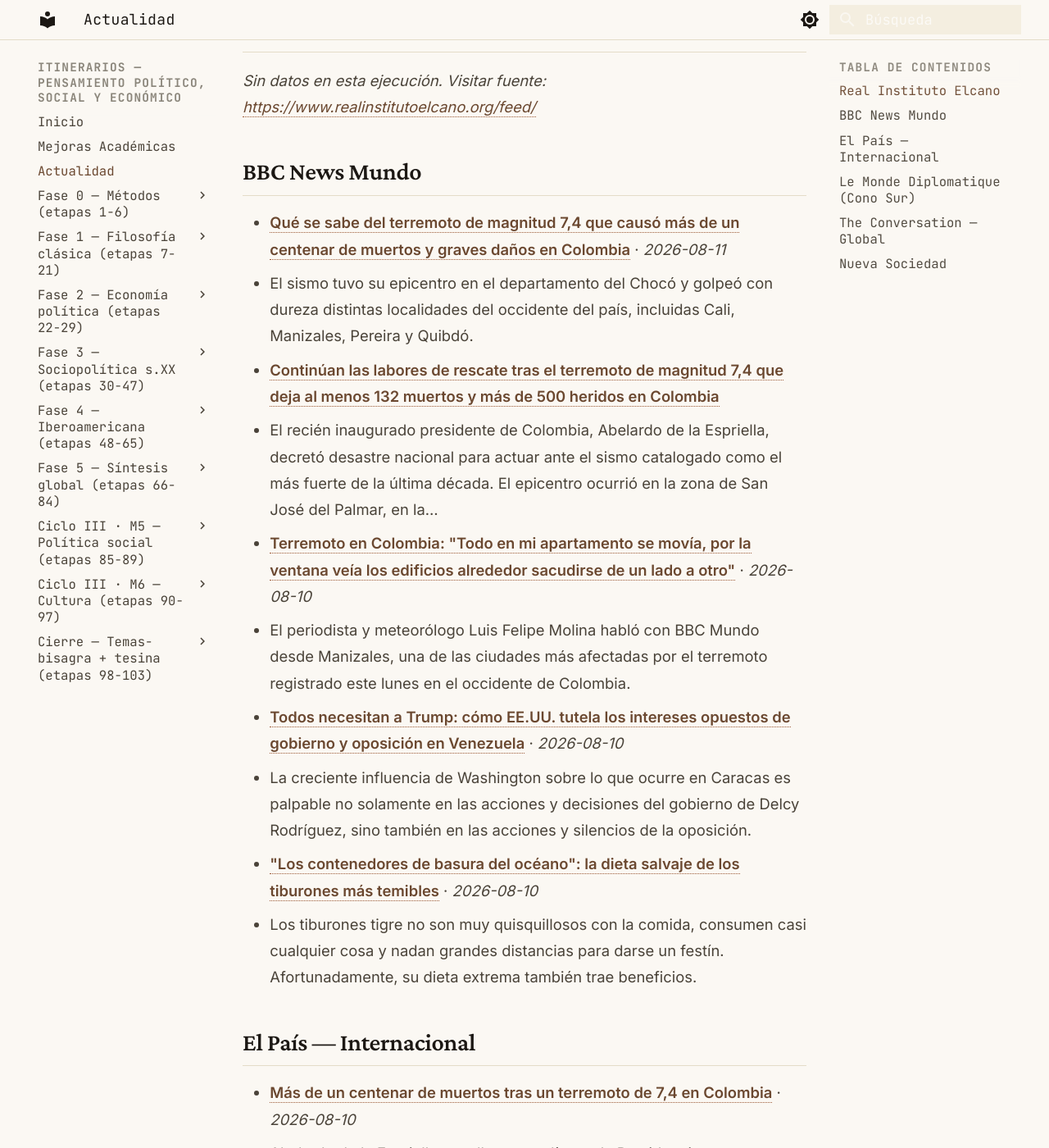
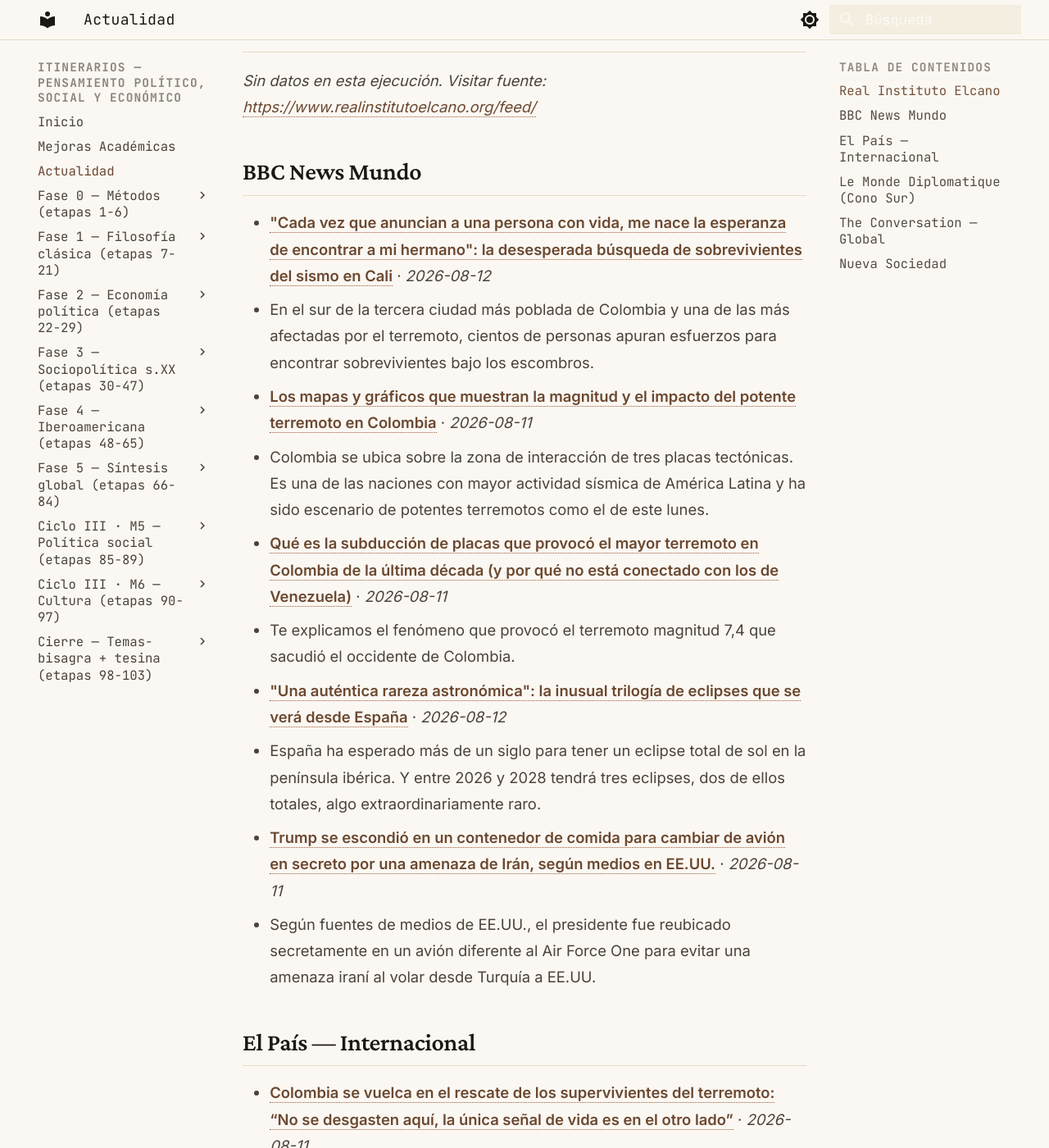
Before and after one commit to MrSpagVi/Curso, an MkDocs documentation site: the page built from docs/actualidad.md, in a window 1280 px wide and 1400 px high, scrolled down 643 px. Shown: the whole window at 82% size. Built offline with MkDocs 1.6.1 and Material for MkDocs 9.7.7, drawn with Linux system fonts in a browser that asks for light colours; some of the changed text lies outside the part shown.

Commit message:
auto: actualidad 2026-08-12

```diff
--- a/docs/actualidad.md
+++ b/docs/actualidad.md
@@ -6,7 +6,7 @@ title: Actualidad
 
 Últimos titulares de fuentes que dictan agenda en ciencia política y geopolítica. Actualizado automáticamente cada día (vía GitHub Actions).
 
-_Última actualización: 2026-08-11 06:51 UTC_
+_Última actualización: 2026-08-12 07:10 UTC_
 
 !!! tip "Ritual mensual — #actualidad"
     El último sábado de cada mes: agarrá **un** titular de los de abajo y escribí **300 palabras** aplicándole **2 autores** del último mes que leíste. ¿Qué diría cada uno? ¿En qué chocan? No resumas la noticia — usala como caso para pensar con las herramientas que venís construyendo. Guardá el texto con el tag `#actualidad` en tu sistema de notas. Esto convierte la teoría en criterio sobre la coyuntura: el objetivo del plan no es citar a Maquiavelo, es leer el presente con él.
@@ -17,25 +17,25 @@ _Sin datos en esta ejecución. Visitar fuente: [https://www.realinstitutoelcano.
 
 ## BBC News Mundo
 
-- **[Qué se sabe del terremoto de magnitud 7,4 que causó más de un centenar de muertos y graves daños en Colombia](https://www.bbc.com/mundo/articles/cjd4824d9ljo?at_medium=RSS&at_campaign=rss)** · *2026-08-11*
-  - El sismo tuvo su epicentro en el departamento del Chocó y golpeó con dureza distintas localidades del occidente del país, incluidas Cali, Manizales, Pereira y Quibdó.
-- **[Continúan las labores de rescate tras el terremoto de magnitud 7,4 que deja al menos 132 muertos y más de 500 heridos en Colombia](https://www.bbc.co.uk/mundo/live/ck87nw81jv2qt?at_medium=RSS&at_campaign=rss)**
-  - El recién inaugurado presidente de Colombia, Abelardo de la Espriella, decretó desastre nacional para actuar ante el sismo catalogado como el más fuerte de la última década. El epicentro ocurrió en la zona de San José del Palmar, en la…
-- **[Terremoto en Colombia: "Todo en mi apartamento se movía, por la ventana veía los edificios alrededor sacudirse de un lado a otro"](https://www.bbc.com/mundo/articles/c70g5e58k24o?at_medium=RSS&at_campaign=rss)** · *2026-08-10*
-  - El periodista y meteorólogo Luis Felipe Molina habló con BBC Mundo desde Manizales, una de las ciudades más afectadas por el terremoto registrado este lunes en el occidente de Colombia.
-- **[Todos necesitan a Trump: cómo EE.UU. tutela los intereses opuestos de gobierno y oposición en Venezuela](https://www.bbc.com/mundo/articles/ce8l6xj85ppo?at_medium=RSS&at_campaign=rss)** · *2026-08-10*
-  - La creciente influencia de Washington sobre lo que ocurre en Caracas es palpable no solamente en las acciones y decisiones del gobierno de Delcy Rodríguez, sino también en las acciones y silencios de la oposición.
-- **["Los contenedores de basura del océano": la dieta salvaje de los tiburones más temibles](https://www.bbc.com/mundo/articles/c629njdr2ypo?at_medium=RSS&at_campaign=rss)** · *2026-08-10*
-  - Los tiburones tigre no son muy quisquillosos con la comida, consumen casi cualquier cosa y nadan grandes distancias para darse un festín. Afortunadamente, su dieta extrema también trae beneficios.
+- **["Cada vez que anuncian a una persona con vida, me nace la esperanza de encontrar a mi hermano": la desesperada búsqueda de sobrevivientes del sismo en Cali](https://www.bbc.com/mundo/articles/c75gk07kr79o?at_medium=RSS&at_campaign=rss)** · *2026-08-12*
+  - En el sur de la tercera ciudad más poblada de Colombia y una de las más afectadas por el terremoto, cientos de personas apuran esfuerzos para encontrar sobrevivientes bajo los escombros.
+- **[Los mapas y gráficos que muestran la magnitud y el impacto del potente terremoto en Colombia](https://www.bbc.com/mundo/articles/c9985j8x59no?at_medium=RSS&at_campaign=rss)** · *2026-08-11*
+  - Colombia se ubica sobre la zona de interacción de tres placas tectónicas. Es una de las naciones con mayor actividad sísmica de América Latina y ha sido escenario de potentes terremotos como el de este lunes.
+- **[Qué es la subducción de placas que provocó el mayor terremoto en Colombia de la última década (y por qué no está conectado con los de Venezuela)](https://www.bbc.com/mundo/articles/cre41wdd4qeo?at_medium=RSS&at_campaign=rss)** · *2026-08-11*
+  - Te explicamos el fenómeno que provocó el terremoto magnitud 7,4 que sacudió el occidente de Colombia.
+- **["Una auténtica rareza astronómica": la inusual trilogía de eclipses que se verá desde España](https://www.bbc.com/mundo/articles/cddjg74l8q9o?at_medium=RSS&at_campaign=rss)** · *2026-08-12*
+  - España ha esperado más de un siglo para tener un eclipse total de sol en la península ibérica. Y entre 2026 y 2028 tendrá tres eclipses, dos de ellos totales, algo extraordinariamente raro.
+- **[Trump se escondió en un contenedor de comida para cambiar de avión en secreto por una amenaza de Irán, según medios en EE.UU.](https://www.bbc.com/mundo/articles/c24m8ymgz7ro?at_medium=RSS&at_campaign=rss)** · *2026-08-11*
+  - Según fuentes de medios de EE.UU., el presidente fue reubicado secretamente en un avión diferente al Air Force One para evitar una amenaza iraní al volar desde Turquía a EE.UU.
 
 ## El País — Internacional
 
-- **[Más de un centenar de muertos tras un terremoto de 7,4 en Colombia](https://elpais.com/america-colombia/2026-08-10/un-fuerte-temblor-sacude-colombia.html)** · *2026-08-10*
-  - Abelardo de la Espriella, que lleva tres días en la Presidencia, convoca a un Plan de Mando Unificado para coordinar la atención
-- **[Estados Unidos y México tienden la mano a Colombia y ofrecen enviar ayuda tras el terremoto](https://elpais.com/mexico/2026-08-10/estados-unidos-y-mexico-tienden-la-mano-a-colombia-y-ofrecen-enviar-ayuda-tras-el-terremoto.html)** · *2026-08-11*
-  - Marco Rubio y Claudia Sheinbaum se solidarizan con las víctimas del sismo de 7,4 que ha dejado más de un centenar de fallecidos
-- **[Italia y Dinamarca vinculan la “inmigración descontrolada” con la delincuencia y piden centros de deportación tras la crisis de Ceuta](https://elpais.com/internacional/2026-08-10/italia-y-dinamarca-rechazan-la-inmigracion-descontrolada-y-piden-centros-de-deportacion.html)** · *2026-08-10*
-  - La primera ministra italiana, Giorgia Meloni, y su homóloga danesa, Mette Frederiksen, publican un comunicado en el que afirman que los inmigrantes sin papeles cometen “delitos violentos”, “narcotráfico” y “violencia sexual”
+- **[Colombia se vuelca en el rescate de los supervivientes del terremoto: “No se desgasten aquí, la única señal de vida es en el otro lado”](https://elpais.com/america-colombia/2026-08-11/colombia-se-vuelca-en-el-rescate-de-los-supervivientes-del-terremoto-no-se-desgasten-aqui-la-unica-senal-de-vida-es-en-el-otro-lado.html)** · *2026-08-11*
+  - El sismo de magnitud 7,4 deja más de dos centenares de muertos en un país que lanza un despliegue urgente de bomberos, militares y vecinos
+- **[Colombia en las 72 horas tras el terremoto: despliegue desigual y titubeos ante el auxilio internacional](https://elpais.com/america-colombia/2026-08-12/colombia-en-las-72-horas-tras-el-terremoto-despliegue-desigual-y-titubeos-ante-el-auxilio-internacional.html)** · *2026-08-12*
+  - Continúan los operativos de rescate para tratar de encontrar a las cerca de 200 personas que aún permanecen desaparecidas
+- **[Dos terremotos, dos respuestas: las reacciones de Venezuela y Colombia a la tragedia](https://elpais.com/america-colombia/2026-08-12/dos-terremotos-dos-respuestas-las-reacciones-de-venezuela-y-colombia-a-la-tragedia.html)** · *2026-08-12*
+  - La maquinaria especializada, desplegada a tiempo en Colombia, ha sido una de las grandes diferencias con Venezuela, donde en algunas zonas pasó una semana antes de que enviaran retroexcavadoras
 - **[Las últimas elecciones de Trump](https://elpais.com/opinion/2026-08-10/las-ultimas-elecciones-de-trump.html)** · *2026-08-10*
   - Diga lo que diga y haga lo que haga el presidente tras los comicios de noviembre, sus resultados y sus consecuencias no van a cambiar
 - **[Contra la cretinización tecnológica](https://elpais.com/opinion/2026-08-08/contra-la-cretinizacion-tecnologica.html)** · *2026-08-08*
@@ -47,16 +47,16 @@ _Sin datos en esta ejecución. Visitar fuente: [https://www.eldiplo.org/feed/](h
 
 ## The Conversation — Global
 
-- **[RBA holds rates steady as the housing market softens. But another hike is still possible](https://theconversation.com/rba-holds-rates-steady-as-the-housing-market-softens-but-another-hike-is-still-possible-289383)** · *2026-08-11*
-  - The housing market matters for the broader economy. The RBA will be watching closely before it makes another interest rate move.
-- **[Vitamin K shots stop internal bleeding in newborns. So why are some parents refusing them?](https://theconversation.com/vitamin-k-shots-stop-internal-bleeding-in-newborns-so-why-are-some-parents-refusing-them-288115)** · *2026-08-11*
-  - In the US and Sweden, there’s been a drop in the number of babies receiving the vitamin K injection. But Australia doesn’t collect national data.
-- **[Colombia earthquake has killed at least 132. My research helps explain why it was so destructive](https://theconversation.com/colombia-earthquake-has-killed-at-least-132-my-research-helps-explain-why-it-was-so-destructive-289478)** · *2026-08-11*
-  - Many buildings in Colombia have thin concrete walls, which makes them extremely vulnerable to collapse.
-- **[Luxon’s leadership on the line – again. Neither National nor Labour stand to benefit](https://theconversation.com/luxons-leadership-on-the-line-again-neither-national-nor-labour-stand-to-benefit-289475)** · *2026-08-11*
-  - Whatever the outcome at tomorrow’s caucus meeting, Christopher Luxon has been found wanting as a political leader. But so has Labour’s Chris Hipkins.
-- **[Brain scans provide world-first evidence dogs can distinguish between human fear and sadness](https://theconversation.com/brain-scans-provide-world-first-evidence-dogs-can-distinguish-between-human-fear-and-sadness-288916)** · *2026-08-11*
-  - Think your dog can tell when you’re angry rather than sad? New research inside dogs’ brains suggests the answer might be more complicated than you think.
+- **[Why Trump’s MMR vaccine order is the latest public health disaster, with effects set to last years](https://theconversation.com/why-trumps-mmr-vaccine-order-is-the-latest-public-health-disaster-with-effects-set-to-last-years-289479)** · *2026-08-12*
+  - Trump’s latest executive order is set to lead to delayed vaccinations, falling coverage and a resurgence of diseases once brought under control.
+- **[Luxon survives. But why do National and Labour both struggle with effective leadership?](https://theconversation.com/luxon-survives-but-why-do-national-and-labour-both-struggle-with-effective-leadership-289596)** · *2026-08-12*
+  - Both major parties have had a revolving door of leaders. What is it about modern politics that makes the job so challenging – and are others doing any better?
+- **[Massive Attack deliver history lesson on K-pop’s roots in political protest](https://theconversation.com/massive-attack-deliver-history-lesson-on-k-pops-roots-in-political-protest-289392)** · *2026-08-12*
+  - The lyrics of a famous Korean pop song, covered by Massive Attack during recent shows, express frustration with the establishment and with political hypocrisy.
+- **[The experience of tickling and ticklishness is the same across cultures: new research](https://theconversation.com/the-experience-of-tickling-and-ticklishness-is-the-same-across-cultures-new-research-289505)** · *2026-08-12*
+  - More than 98% of people have been tickled. But scientists still don’t understand why we do it
+- **[People with psychosocial disability from mental illness will lose out from tightened NDIS eligibility](https://theconversation.com/people-with-psychosocial-disability-from-mental-illness-will-lose-out-from-tightened-ndis-eligibility-289378)** · *2026-08-12*
+  - Symptoms and impacts may fluctuate and it can be difficult to show you’ve tried other treatments.
 
 ## Nueva Sociedad
 
```
